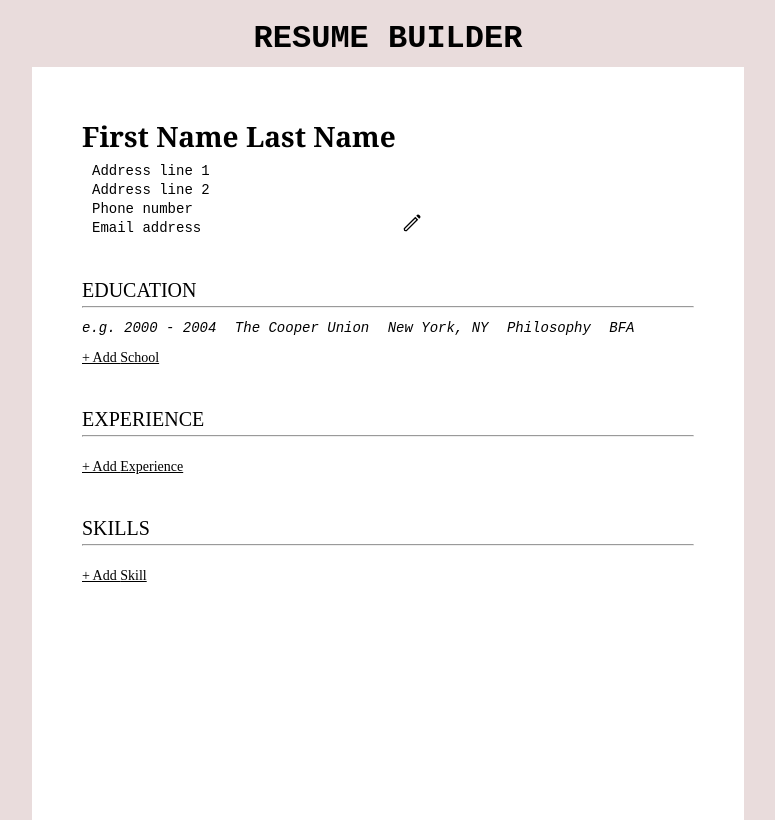
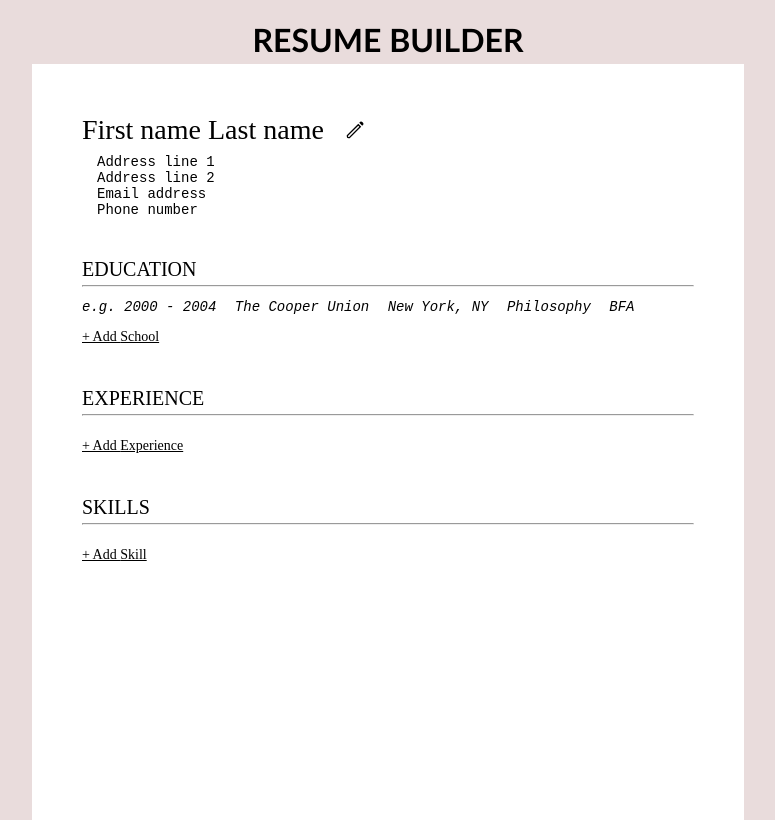
Before and after one commit to rebsrebs/cv-project, a React (Create React App) app: page / in a window 1280 px wide. Shown: the whole page, without its empty margins (252-1027 px from the left). Built offline with nearby package versions, Linux system fonts and the light colour scheme; the HTML template or start-up script is replaced by a standard one.

Commit message:
Make basic info form work

```diff
--- a/src/App.css
+++ b/src/App.css
@@ -9,9 +9,9 @@
   --btn-active: hsl(19, 66%, 83%);
 }
 
-form {
+/* form {
   box-shadow: 1px 1px 5px 1px rgba(0, 0, 0, 0.4);
-}
+} */
 
 button {
   padding: 10px 20px 10px 20px;
@@ -34,8 +34,13 @@ button:active {
 h1 {
   text-transform: uppercase;
   font-weight: bold;
-  margin-bottom: 10px;
+  margin-bottom: 5px;
+  font-family: 'Gill Sans', 'Gill Sans MT', Calibri, 'Trebuchet MS', sans-serif;
 }
+
+
+
+
 
 #appwrapper {
   padding-top: 20px;
@@ -53,12 +58,9 @@ h1 {
   padding: 20px;
 }
 
-#resumewrapper, #formwrapper {
+#resumewrapper {
   background-color: white;
   width: 90%;
-}
-
-#resumewrapper {
   padding: 50px;
   width: 612px;
   height: 792px;
@@ -71,6 +73,7 @@ hr, .spacer {
 .section {
   font-size: 14px;
 }
+
 
 h2 {
   font-size: 20px;
@@ -85,3 +88,7 @@ h2 {
 .entry {
   line-height: 20px;
 }
+
+.outerbuttons {
+  margin-bottom: 10px;
+}
--- a/src/components/BasicInfo.js
+++ b/src/components/BasicInfo.js
@@ -1,6 +1,5 @@
 import React, { Component } from "react";
 import editBtn from '../images/edit_g.svg';
-import saveBtn from '../images/save_g.svg';
 import '../styles/BasicInfo.css';
 
 class BasicInfo extends Component {
@@ -18,57 +17,108 @@ class BasicInfo extends Component {
     }
   }
 
+  handleChange = (e) => {
+    console.log(e.target.name);
+    console.log(e.target.value);
+    this.setState(previousState => {
+      return {
+        ...previousState, [e.target.name]: e.target.value
+      };
+    });
+  }
+
+  handleEditBasicInfoClick = () => {
+    console.log(`you clicked edit basic info`)
+    // when I click this again it should save the new state
+    this.setState({
+      firstName: this.state.firstName,
+      lastName: this.state.lastName,
+      addressLine1: this.state.addressLine1,
+      addressLine2: this.state.addressLine2,
+      phone: this.state.phone,
+      email: this.state.email,
+      mode: 'form',
+    });
+  }
+
+  handleEditBasicInfoFormSubmit = () => {
+    console.log('You clicked submit on the edit basic info form.')
+    this.setState({
+      firstName: this.state.firstName,
+      lastName: this.state.lastName,
+      addressLine1: this.state.addressLine1,
+      addressLine2: this.state.addressLine2,
+      phone: this.state.phone,
+      email: this.state.email,
+      mode: 'display',
+    })
+  }
+
+
+
   render() {
     return (
       <>
-
         {
           this.state.mode === 'display' ? (
+
             <div className='basicinfo'>
+
               <div className='basicinfodisplay'>
-              <p className='fullnameinputs fullname'>{ this.state.firstName } { this.state.lastName }</p>
-              <p className='address'>{ this.state.addressLine1 }</p>
-              <p className='address'>{ this.state.addressLine2 }</p>
-              <p className='phone'>{ this.state.phone }</p>
-              <p className='email'>{ this.state.email }</p>
+                <div className='fullname'>
+                  <p className='firstname basicinfoentry'>{ this.state.firstName }&nbsp;</p>
+                  <p className='lastname basicinfoentry'> { this.state.lastName }</p>
+                </div>
+                <p className='address1 basicinfoentry'>{ this.state.addressLine1 }</p>
+                <p className='address2 basicinfoentry'>{ this.state.addressLine2 }</p>
+                <p className='phone basicinfoentry'>{ this.state.phone }</p>
+                <p className='email basicinfoentry'>{ this.state.email }</p>
               </div>
 
+              <div class="basicinfobtnwrapper">
                 <img src={editBtn}
                   role="button"
                   alt="edit"
                   width="22px"
                   className = "Btn basicinfobtn"
+                  onClick={ this.handleEditBasicInfoClick }
                 />
               </div>
 
+            </div>
 
           ) : (
+
             <div className='basicinfo'>
+
               <form className="basicinfoform">
-                <div className="fullname">
-                  <input type="text" id="fname" name="fname" value="First name"/>
-                  <input type="text" id="lname" name="lname" value="Last name"/>
+
+                <div className="fullnameinput">
+                  <input onChange={this.handleChange} className="nameinput" type="text" id="firstName" name="firstName" placeholder={this.state.firstName}/>
+                  <input onChange={this.handleChange} className="nameinput" type="text" id="lastName" name="lastName" placeholder={this.state.lastName}/>
                 </div>
-                <input type="text" id="addressLine1" name="addressLine1" value="Addres line 1"/>
-                <input type="text" id="addressLine2" name="addressLine2" value="Addres line 2"/>
-                <input type="text" id="email" name="email" value="Email"/>
-                <input type="text" id="phone" name="phone" value="Phone"/>
+                <input onChange={this.handleChange} type="text" className="address1" id="addressLine1" name="addressLine1" placeholder={this.state.addressLine1}/>
+                <input onChange={this.handleChange} type="text" id="addressLine2" name="addressLine2" placeholder={this.state.addressLine2} className="address2"/>
+                <input onChange={this.handleChange} type="text" id="email" name="email" placeholder={this.state.email} className="email"/>
+                <input onChange={this.handleChange} type="text" id="phone" name="phone" placeholder={this.state.phone} className="phone"/>
+
+                <button
+                type="button"
+                className = "Btn basicinfobtn"
+                onClick={this.handleEditBasicInfoFormSubmit}
+                >
+                  Save
+                </button>
+
               </form>
 
-              <img src={saveBtn}
-              role="button"
-              alt="save"
-              width="22px"
-              className = "Btn basicinfobtn"
-            />
             </div>
           )
         }
-
-
       </>
     )
   }
+
 }
 
 export default BasicInfo
--- a/src/styles/BasicInfo.css
+++ b/src/styles/BasicInfo.css
@@ -2,34 +2,102 @@
   margin-bottom: 40px;
   font-size: 14px;
   display: flex;
-  align-self: flex-start;
+  flex-direction: row;
+  align-content: flex-start;
+  align-items: flex-start;
+  justify-content: flex-start;
 }
 
-p {
-  margin-bottom: 3px;
-}
-
-.fullname {
-  font-weight: bold;
-  font-size: 28px;
-  text-transform: capitalize;
-  font-family:Cambria, Cochin, Georgia, Times, 'Times New Roman', serif;
-  margin-bottom: 8px;
-}
-
-.fullnameinputs{
-  display: flex;
-}
-
-.address, .email, .phone {
-  margin-left: 10px;
+.basicinfodisplay {
+  width: auto;
+  display: grid;
+  grid-template-columns: minmax(auto, 60%);
+  grid-template-rows: auto repeat(4, auto);
+  margin-right: 15px;
 }
 
 .basicinfoform {
+  width: 100%;
+  display: grid;
+  grid-template-columns: minmax(auto, 60%);
+  grid-template-rows: auto repeat(4, auto) 50px;
+  margin-right: 15px;
+  background-color:aliceblue;
+  padding: 15px;
+  box-sizing: border-box;
+}
+
+.fullnameinput {
+  width: auto;
+  box-sizing: border-box;
+}
+
+.fullname, input.fullnameinput {
+  grid-row: 1 / 2;
+}
+
+.fullname, .fullnameinput {
+  margin-bottom: 8px;
   display: flex;
-  flex-direction: column;
+  flex-direction: row;
+}
+
+.nameinput, .fullname {
+  font-weight: bold;
+  font-size: 28px;
+  font-family: Georgia, Times, 'Times New Roman', serif;
+}
+
+.address1, input.address1 {
+  grid-row: 2 / 3;
+}
+
+.address2 {
+  grid-row: 3 / 4;
+}
+
+.email {
+  grid-row: 4 / 5;
+}
+
+.phone {
+  grid-row: 5 / 6;
+}
+
+
+
+.firstname, .lastname {
+  font-family:'Times New Roman', Times, serif;
+  font-weight:300;
+}
+
+input.nameinput {
+  max-width: 50%;
+}
+
+.address1, .address2, .email, .phone {
+  margin-left: 15px;
+}
+
+input {
+  padding: 5px;
+  border: 1px solid gray;
+  box-sizing: border-box;
+  margin: 5px;
 }
 
 .basicinfobtn {
   align-self: flex-start;
+  vertical-align: top;
 }
+
+input, .basicinfoentry {
+  white-space:nowrap;
+}
+
+button {
+  padding: 5px 20px 5px 20px;
+  margin: 10px;
+  border-style: none;
+  width: fit-content;
+}
```
Lines whose indentation alone changed are shown as unchanged.
